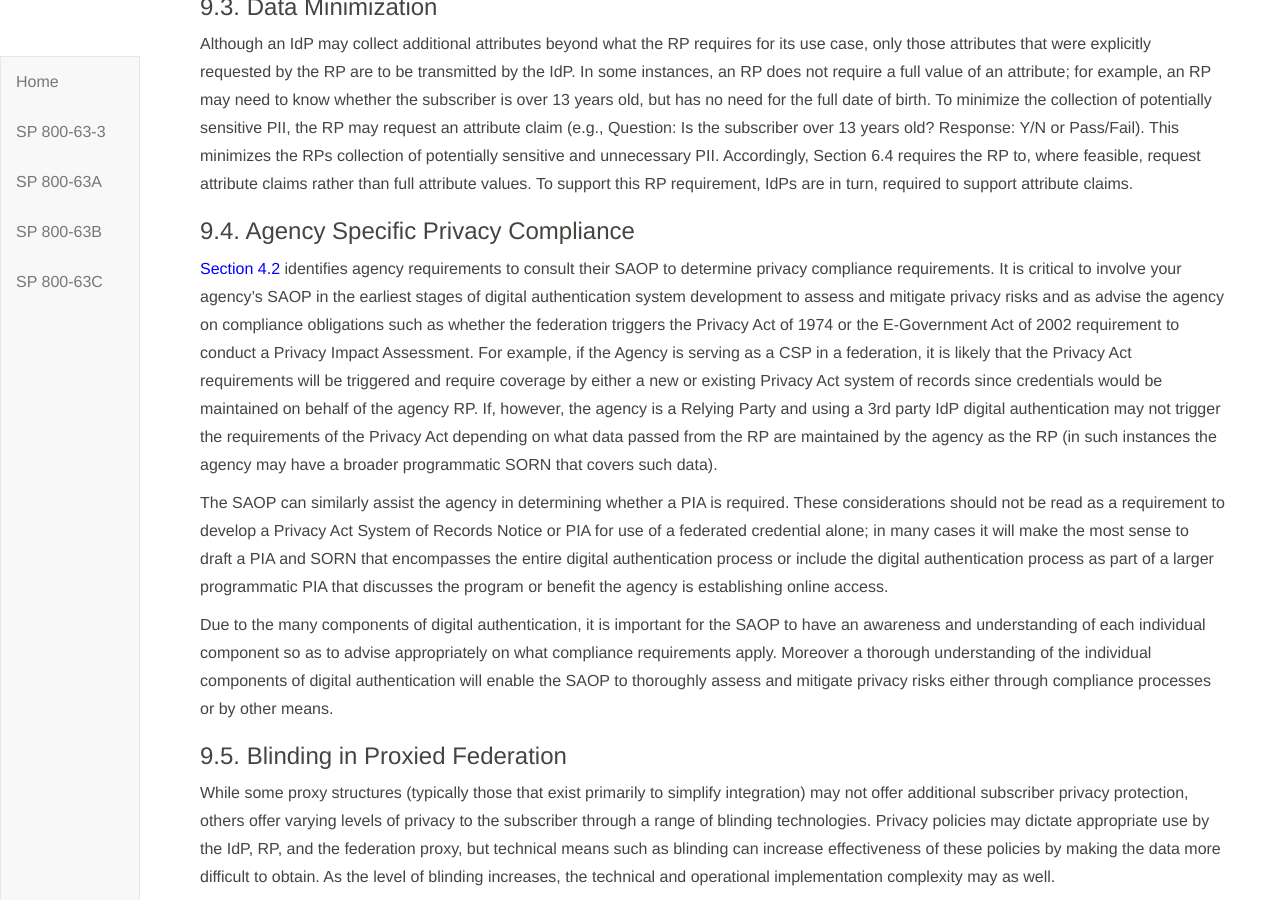
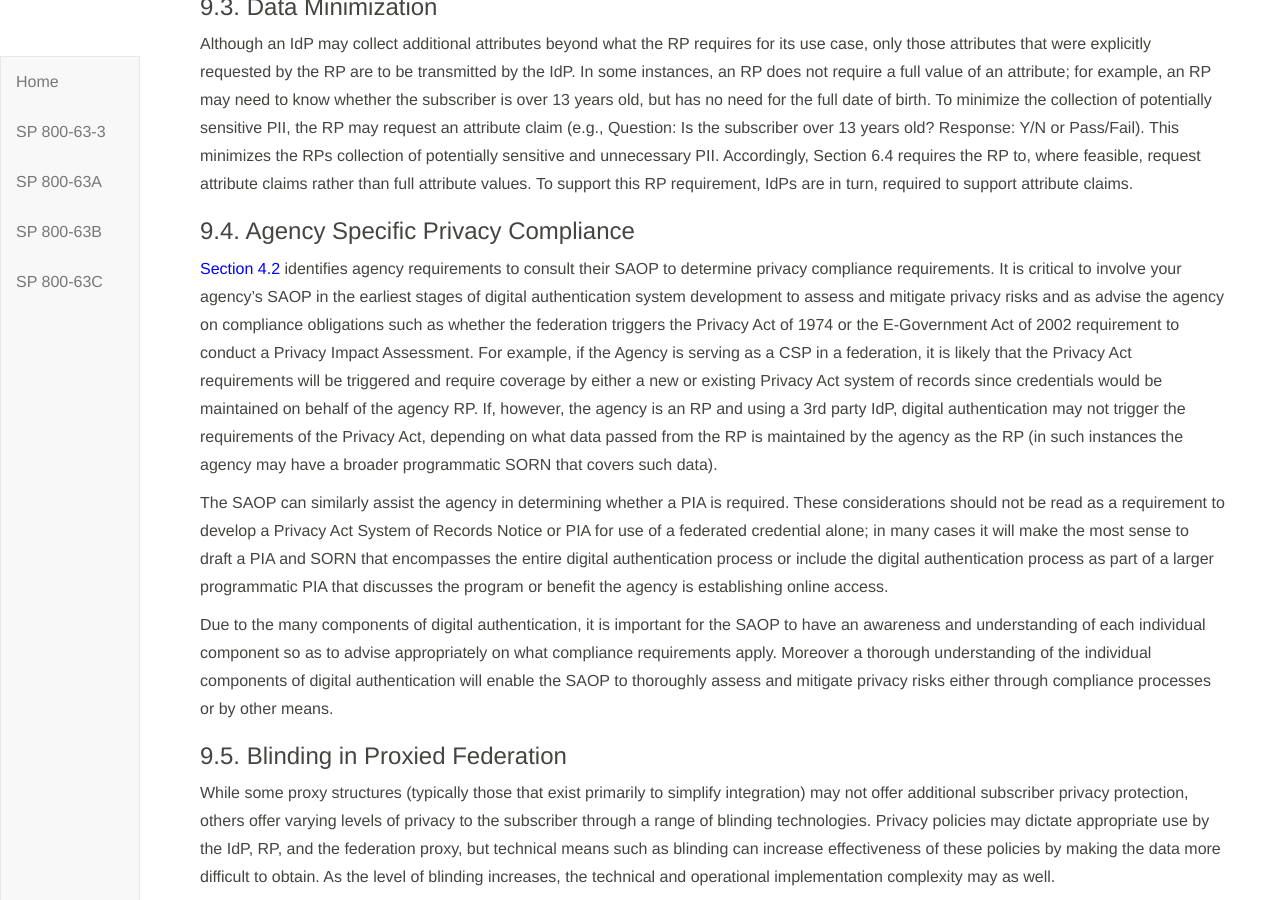
Before and after one commit to usnistgov/800-63-3, a Jekyll site: the page built from sp800-63c/sec9_privacy.md, in a window 1280 px wide and 900 px high, scrolled down 950 px. Built offline with Jekyll 4.4.1, drawn with Linux system fonts in a browser that asks for light colours; our own code applies the rules of GitHub Pages for plain Markdown files.

Commit message:
Update sec9_privacy.md

```diff
--- a/sp800-63c/sec9_privacy.md
+++ b/sp800-63c/sec9_privacy.md
@@ -27,7 +27,7 @@
 
 ### 9.4. Agency Specific Privacy Compliance
 
-[Section 4.2](#privacy-reqs) identifies agency requirements to consult their SAOP to determine privacy compliance requirements. It is critical to involve your agency's SAOP in the earliest stages of digital authentication system development to assess and mitigate privacy risks and as advise the agency on compliance obligations such as whether the federation triggers the Privacy Act of 1974 or the E-Government Act of 2002 requirement to conduct a Privacy Impact Assessment.  For example, if the Agency is serving as a CSP in a federation, it is likely that the Privacy Act requirements will be triggered and require coverage by either a new or existing Privacy Act system of records since credentials would be maintained on behalf of the agency RP.  If, however, the agency is a Relying Party and using a 3rd party IdP digital authentication may not trigger the requirements of the Privacy Act depending on what data passed from the RP are maintained by the agency as the RP (in such instances the agency may have a broader programmatic SORN that covers such data).
+[Section 4.2](#privacy-reqs) identifies agency requirements to consult their SAOP to determine privacy compliance requirements. It is critical to involve your agency's SAOP in the earliest stages of digital authentication system development to assess and mitigate privacy risks and as advise the agency on compliance obligations such as whether the federation triggers the Privacy Act of 1974 or the E-Government Act of 2002 requirement to conduct a Privacy Impact Assessment.  For example, if the Agency is serving as a CSP in a federation, it is likely that the Privacy Act requirements will be triggered and require coverage by either a new or existing Privacy Act system of records since credentials would be maintained on behalf of the agency RP.  If, however, the agency is an RP and using a 3rd party IdP, digital authentication may not trigger the requirements of the Privacy Act, depending on what data passed from the RP is maintained by the agency as the RP (in such instances the agency may have a broader programmatic SORN that covers such data).
 
 The SAOP can similarly assist the agency in determining whether a PIA is required. These considerations should not be read as a requirement to develop a Privacy Act System of Records Notice or PIA for use of a federated credential alone; in many cases it will make the most sense to draft a PIA and SORN that encompasses the entire digital authentication process or include the digital authentication process as part of a larger programmatic PIA that discusses the program or benefit the agency is establishing online access.
 
```
